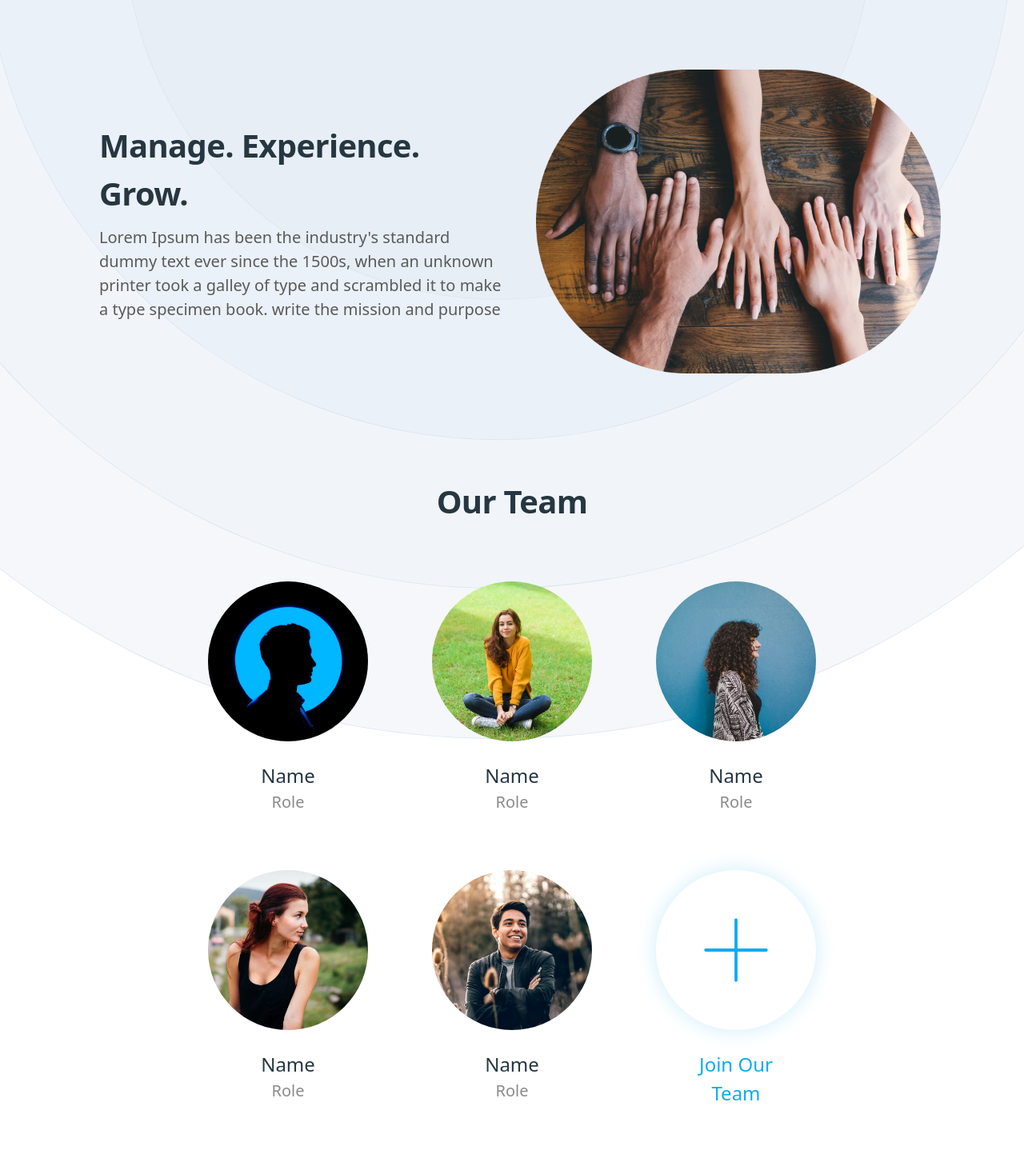
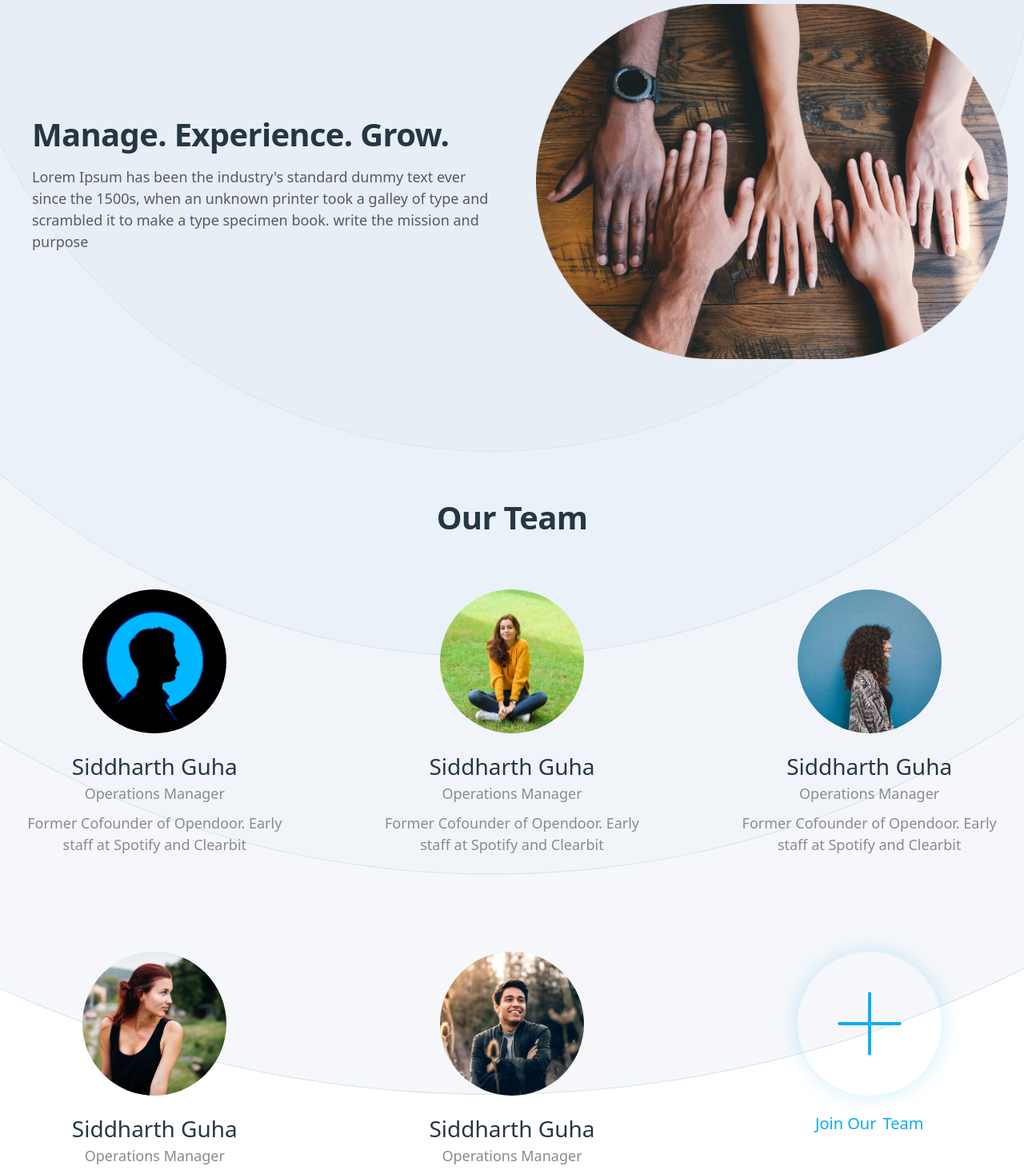
Before and after one commit to tenkunkyab/glamplus_site, a Next.js app: page /about in a window 1280 px wide. Shown: the part 204-1667 px from the top of the page at 80% size. Built offline with nearby package versions, Linux system fonts and the light colour scheme.

Commit message:
built about page

```diff
--- a/components/AboutTop/index.js
+++ b/components/AboutTop/index.js
@@ -10,17 +10,17 @@ function AboutTop({ className }) {
     >
       {/* left or top*/}
       <div className="lg:flex-1 flex flex-col gap-[10px] items-center lg:items-start md:p-[20px]">
-        <h1 className="bigText  text-center lg:text-left">
+        <h1 className="bigText text-center lg:text-left">
           Manage. Experience. Grow.
         </h1>
-        <h1 className="text-[#5A5A5A] text-[16px] md:text-[18px] lg:text-[20px] text-center lg:text-left">
+        <h1 className="text-[#5A5A5A] w-full md:w-[80%] lg:w-full [text-[12px] md:text-[15px] lg:text-[18px] xl:text-[20px] text-center lg:text-left">
           Lorem Ipsum has been the industry&apos;s standard dummy text ever since the
           1500s, when an unknown printer took a galley of type and scrambled it
           to make a type specimen book. write the mission and purpose
         </h1>
       </div>
       {/* right or bottom*/}
-      <div className="lg:flex-1 w-full h-[250px] sm:w-[350px] sm:h-[350px] md:w-[400px] md:h-[400px] lg:w-[500px] lg:h-[500px] mx-auto  relative">
+      <div className="lg:flex-1 w-[269px] h-[202px] sm:w-[350px] sm:h-[350px] md:w-[400px] md:h-[400px] lg:w-[500px] lg:h-[500px] mx-auto  relative">
         <Image
           src="/images/handsGroup.png"
           layout="fill"
--- a/components/Journey/index.js
+++ b/components/Journey/index.js
@@ -2,16 +2,16 @@ import Image from "next/image";
 
 function Journey() {
   return (
-    <div className="w-[100%] flex flex-col items-center gap-[50px]">
+    <div className="w-[100%] flex flex-col items-center gap-[20px] lg:gap-[50px]">
       {/* heading */}
       <div
-        className={`m-auto w-[90%] lg:w-[70%] xl:w-[50%] flex flex-col items-center`}
+        className={`m-auto w-[90%] lg:w-[70%] flex flex-col items-center`}
       >
         <span className="componentTitle">OUR JOURNEY</span>
         <span className="bigText text-center">We Have Come a Long Way...</span>
       </div>
       {/*  */}
-      <div className="w-[100%] h-[400px] relative">
+      <div className="w-[100%] h-[40vw] xl:h-[30vw] relative">
         <Image
           src="/images/journey.svg"
           layout="fill"
--- a/components/Team/index.js
+++ b/components/Team/index.js
@@ -1,4 +1,5 @@
 import Image from "next/image";
+import useWindowSize from "../../utils/useWindowSize";
 
 const teamData = [
   {
@@ -36,40 +37,42 @@ const teamData = [
 function MemberView({ className, imgSrc, name, role }) {
   return (
     <div
-      className={`w-[100%] flex flex-col items-center p-[20px] rounded-lg gap-[25px] ${className}`}
+      className={`w-[100%] flex flex-col items-center p-[10px] rounded-lg gap-[20px] ${className}`}
     >
       <div
-        className={`w-[200px] h-[200px] bg-[#EBF1F8] rounded-full flex flex-row justify-center items-center`}
+        className={`relative w-[150px] h-[150px] md:w-[180px] md:h-[180px] xl:w-[200px] xl:h-[200px] bg-[#EBF1F8] rounded-full flex flex-row justify-center items-center`}
       >
         <Image
           className="rounded-full"
           src={imgSrc}
-          width={200}
-          height={200}
-          alt="Instagram icon"
+          layout="fill"
+          alt={name}
         />
       </div>
-      <div className="flex flex-col items-center text-center">
-        <h1 className={`font-[500] text-[24px] text-[#263741]`}>{name}</h1>
-        <h3 className={`font-[400] text-[20px] text-[#8B8B8B]`}>{role}</h3>
+      <div className="flex flex-col items-center text-center w-[100%]">
+        <h1 className={`font-[500] text-[#263741] text-[18px] md:text-[24px] lg:text-[28px] xl:text-[32px] `}>{"Siddharth Guha"}</h1>
+        <h3 className={`font-[500] text-[#8B8B8B] text-[14px] md:text-[16px] lg:text-[18px] xl:text-[24px] `}>{"Operations Manager"}</h3>
+        <p  className={`font-[400] text-[#8B8B8B] text-[14px] md:text-[16px] lg:text-[18px] xl:text-[24px]  mt-[10px]`}>{"Former Cofounder of Opendoor. Early staff at Spotify and Clearbit"}</p>
       </div>
     </div>
   );
 }
 
 function Team({ className }) {
+  const {width} = useWindowSize()
+
   return (
-    <div className={`flex flex-col gap-[50px] ${className}`}>
+    <div className={`flex flex-col gap-[20px] lg:gap-[50px] ${className}`}>
       {/* heading */}
       <div className={`m-auto flex justify-center`}>
         <span className="bigText">Our Team</span>
       </div>
       {/*  */}
-      <div className="m-auto grid grid-cols-1 sm:grid-cols-2 lg:grid-cols-3 gap-[20px] md:gap-[30px] xl:gap-[50px]  mx-auto">
+      <div className="m-auto grid grid-cols-1 sm:grid-cols-2 lg:grid-cols-3 gap-[30px] md:gap-[50px] lg:gap-[100px] 2xl:gap-x-[150px] xl:gap-y-[122px] justify-items-center mx-auto">
         {teamData.map((member) => {
           return (
             <MemberView
-              className="min-w-[250px] max-w-[320px] "
+              className="max-w-[280px] md:max-w-[320px] lg:max-w-[350px] xl:max-w-[380px]"
               key={member.id}
               imgSrc={member.imgSrc}
               name={member.name}
@@ -79,30 +82,24 @@ function Team({ className }) {
         })}
         {/* Join our Team */}
         <div
-          className={`m-auto min-w-[250px] max-w-[320px]  flex flex-row justify-center items-center`}
-        >
-          <div
-            className={`w-[100%] flex flex-col items-center p-[20px] rounded-lg gap-[25px]`}
+            className={`w-[100%] flex flex-col items-center p-[10px] rounded-lg gap-[20px]`}
           >
             <div
-              className={`w-[200px] h-[200px] circularImg boxShadowSkyBlue cursor-pointer`}
+              className={`w-[150px] h-[150px] md:w-[180px] md:h-[180px] xl:w-[200px] xl:h-[200px] circularImg boxShadowSkyBlue cursor-pointer`}
             >
               <Image
-                className="rounded-full w-[180px] h-[180px]"
+                className="rounded-full"
                 src={"/icons/plus.svg"}
                 width={"80%"}
                 height={"80%"}
                 alt="Instagram icon"
               />
             </div>
-            <div className="flex flex-col items-center text-center">
-              <h1 className={`font-[500] text-[24px] text-[#0BACF0]`}>
-                Join Our <br />
-                Team
-              </h1>
+            <div className="flex flex-col lg:flex-row lg:gap-[8px] items-center text-center font-[500] text-[18px] md:text-[20px] xl:text-[24px] text-[#0BACF0]">
+                 <span>Join Our</span>
+                 <span>Team</span>
             </div>
           </div>
-        </div>
       </div>
     </div>
   );
--- a/pages/about.js
+++ b/pages/about.js
@@ -9,61 +9,70 @@ import Impact from "../components/Impact";
 // utils
 import useWindowSize from "../utils/useWindowSize";
 
-function Careers() {
+function About() {
   const { width, height } = useWindowSize();
 
   return (
-    <div className="w-full overflow-hidden max-w-[2000px] relative">
+    <div className="w-full overflow-hidden relative">
       {/* BG images */}
       {width > 1000 ? (
         // bigScreen background view
         <>
-          <div className="w-full absolute z-0">
+          <div className="w-full h-[30%] lg:h-[40%]  absolute z-0">
             <Image
               src="/images/careersBG1.svg"
-              width={1}
-              height={1}
-              layout="responsive"
+              // width={1}
+              // height={1.2}
+              layout="fill"
+              objectFit="cover"
             />
           </div>
-          <div className="w-full bottom-0 absolute z-0">
+          <div className="w-full xl:h-[50%]  bottom-0 absolute z-0">
             <Image
-              src="/images/careersBG2.svg"
-              width={3}
-              height={width>1500?2:width>1300?2.3:3}
-              layout="responsive"
+              src="/images/aboutBG2.svg"
+              layout="fill"
+              objectFit="cover"
             />
           </div>
         </>
       ) : (
         // mobile background view
         <>
-          <div className="w-full h-[50%] absolute z-0">
+          <div className="w-full h-[40%] sm:h-[45%] md:h-[50%] absolute z-0">
             <Image
               src="/images/careersMobileBG1.svg"
               layout="fill"
               objectFit="cover"
-              objectPosition="right"
+              objectPosition="top left"
             />
           </div>
-          <div className="w-full h-[50%] bottom-0 absolute z-0">
+          <div className="w-full h-[60%] top-[30%] sm:top-[40%] md:top-[50%] ms:h-[40%] absolute z-0">
             <Image src="/images/careersMobileBG2.svg" layout="fill" />
-          </div>{" "}
+          </div>
         </>
       )}
       {/* componnets */}
-      <div className="relative md:w-[90%] m-auto flex flex-col  items-center gap-[50px] md-gap-[100px] px-[20px] py-[30px] md:py-[100px] ">
-        <AboutTop />
-        <Team/>
-        <Culture />
-        <button className="button min-w-[250px] max-w-[400px] ">
+      <div className="relative max-w-[1800px] m-auto flex flex-col items-center gap-[80px] md:gap-[120px] xl:gap-[150px] py-[30px] md:py-[50px] ">
+        <AboutTop className="px-[20px] md:px-[50px] lg:px-[20px]" />
+        <Team className="px-[20px]" />
+        <Culture className="px-[30px] md:px-[20px]" />
+        <button className="button w-[90%] md:w-[586px] max-w-[586px] text-[12px] sm:text-[15px] md:text-[20px] lg:text-[25px] xl:text-[32px] lg:p-[20px]">
           Join Our Team
         </button>
-        <Journey />
+        <Journey className="px-[20px]" />
         <Impact />
+        <div className="px-[20px] w-full lg:w-[80%] grid grid-cols-2  gap-[50px] justify-items-center">
+          <button className="button w-full max-w-[453px] text-[12px] sm:text-[15px] md:text-[20px] lg:text-[25px] xl:text-[32px] lg:p-[20px]">
+            Join Our Team
+          </button>
+          <button
+          className=" border-[1.5px] border-[#0BACF0] w-full max-w-[453px] rounded-[10px] text-primary font-[700] text-[12px] sm:text-[15px] md:text-[20px] lg:text-[25px] xl:text-[32px] lg:p-[20px]">
+            Contact Us
+          </button>
+        </div>
       </div>
     </div>
   );
 }
 
-export default Careers;
+export default About;
--- a/pages/careers.js
+++ b/pages/careers.js
@@ -34,7 +34,7 @@ function Careers() {
         />
       </div>
       {/* componnets */}
-      <div className="relative  m-auto flex flex-col items-center gap-[80px] md:gap-[120px] xl:gap-[150px] px-[30px] py-[30px] md:py-[100px] ">
+      <div className="relative  max-w-[1800px] m-auto flex flex-col items-center gap-[80px] md:gap-[120px] xl:gap-[150px] px-[30px] py-[30px] md:py-[100px] ">
         <CareersTop />
           <Culture className="px-[20px] md:px-[10px]"/>
           <button className="button w-full md:w-[586px] max-w-[586px] text-[12px] sm:text-[15px] md:text-[20px] lg:text-[25px] xl:text-[32px] lg:p-[20px]">
--- a/styles/globals.css
+++ b/styles/globals.css
@@ -39,10 +39,6 @@
     box-shadow: 0px 0px 26px rgba(11, 172, 240, 0.2);
   }
 
-  .button {
-    @apply md:text-lg font-bold tracking-wide bg-sky-500 hover:bg-sky-600 text-white p-3 focus:outline-none rounded-lg ;
-  }
-
   .componentTitle{
     @apply text-[18px] sm:text-[22px] text-[#9D9D9D] font-[500] text-center;
   }
@@ -79,6 +75,6 @@
   }
 
   .bigText{
-    @apply text-[20px] sm:text-[25px] md:text-[30px] lg:text-[40px] xl:text-[60px] font-[700] text-[#263741] tracking-[-0.017em];
+    @apply text-[20px] sm:text-[25px] md:text-[30px] lg:text-[40px] xl:text-[60px] font-[600] text-[#263741] tracking-[-0.017em];
   }
 }
```
Also changed, not shown: components/Culture/index.js (+4 -4 lines), components/Footer/index.js (+17 -17 lines), components/Impact/index.js (+16 -9 lines), public/images/aboutBG2.svg (added).
